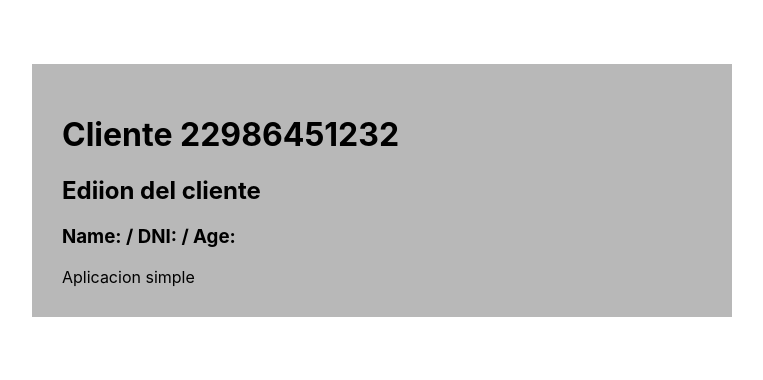
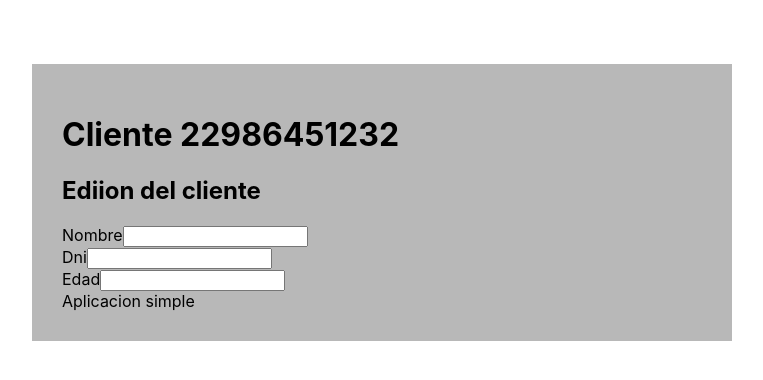
Before and after one commit to mario8a/react-customers, a React (Create React App) app: page /customers/22986451232/edit in a window 1280 px wide. Shown: the top 380 px of the page, without its empty margins (32-795 px from the left). Built offline with nearby package versions, Linux system fonts and the light colour scheme.

Commit message:
Formulario de edicion

```diff
--- a/src/components/CustomerEdit.jsx
+++ b/src/components/CustomerEdit.jsx
@@ -1,11 +1,25 @@
 import React from 'react';
 import PropTypes from 'prop-types';
+import {reduxForm, Field} from 'redux-form';
 
 const CustomerEdit = ({name, dni, age}) => {
     return (
         <div>
             <h2>Ediion del cliente</h2>
-            <h3> Name: {name} / DNI: {dni} /  Age: {age} </h3>
+            <form action="">
+                <div>
+                    <label htmlFor="name">Nombre</label>
+                    <Field name="name" component="input" type="text" ></Field>
+                </div>
+                <div>
+                    <label htmlFor="dni">Dni</label>
+                    <Field name="dni" component="input" type="text" ></Field>
+                </div>
+                <div>
+                    <label htmlFor="age">Edad</label>
+                    <Field name="age" component="input" type="number" ></Field>
+                </div>
+            </form>
         </div>
     );
 };
@@ -16,4 +30,4 @@
     age: PropTypes.number,
 };
 
-export default CustomerEdit;
+export default reduxForm( {form: 'CustomerEdit'})(CustomerEdit);
--- a/src/reducers/index.jsx
+++ b/src/reducers/index.jsx
@@ -1,7 +1,9 @@
 import { combineReducers } from "redux";
 import {customers} from './customers';
+import {reducer as reduxForm} from 'redux-form';
 
 
 export default combineReducers({
-    customers
+    customers,
+    form: reduxForm
 })
```
